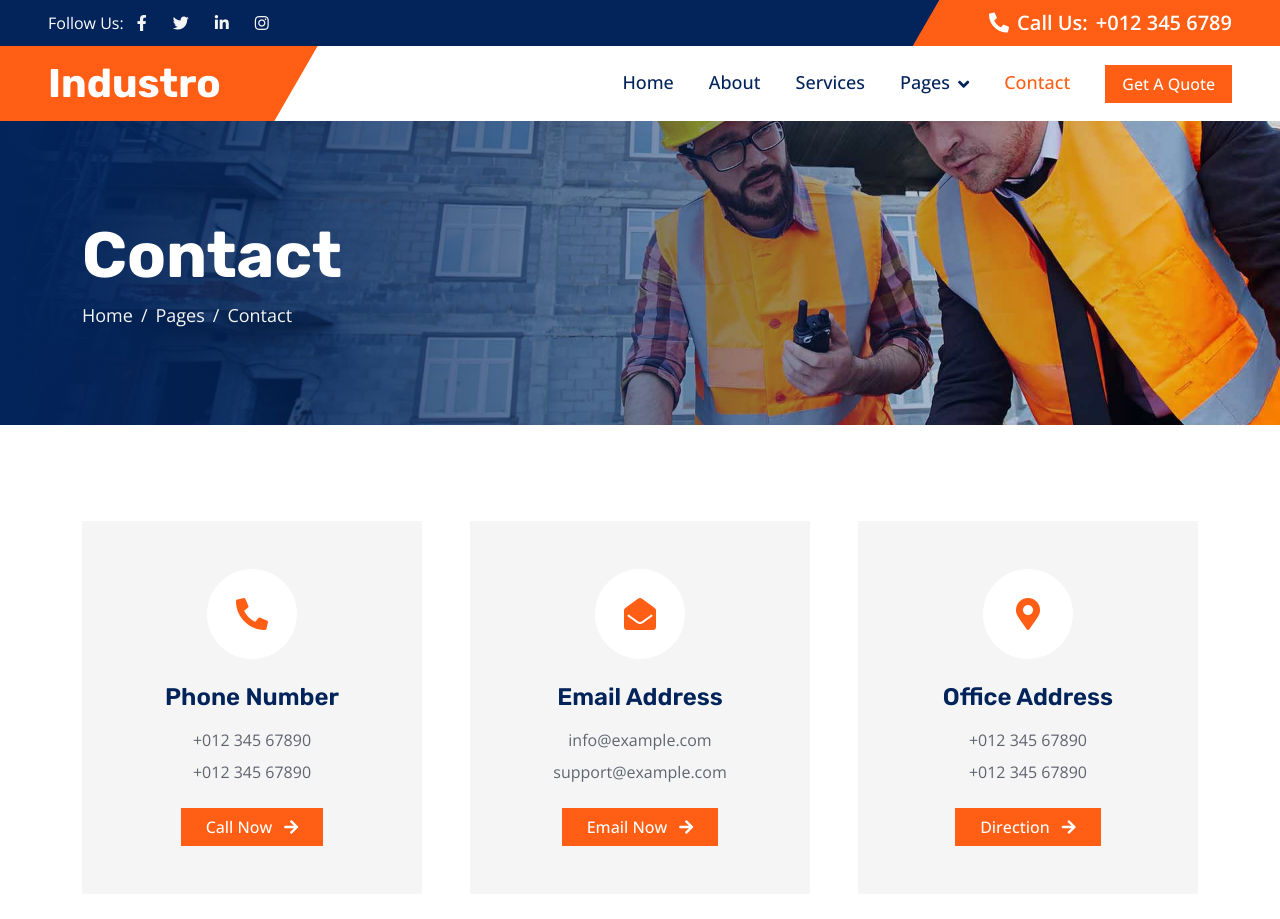
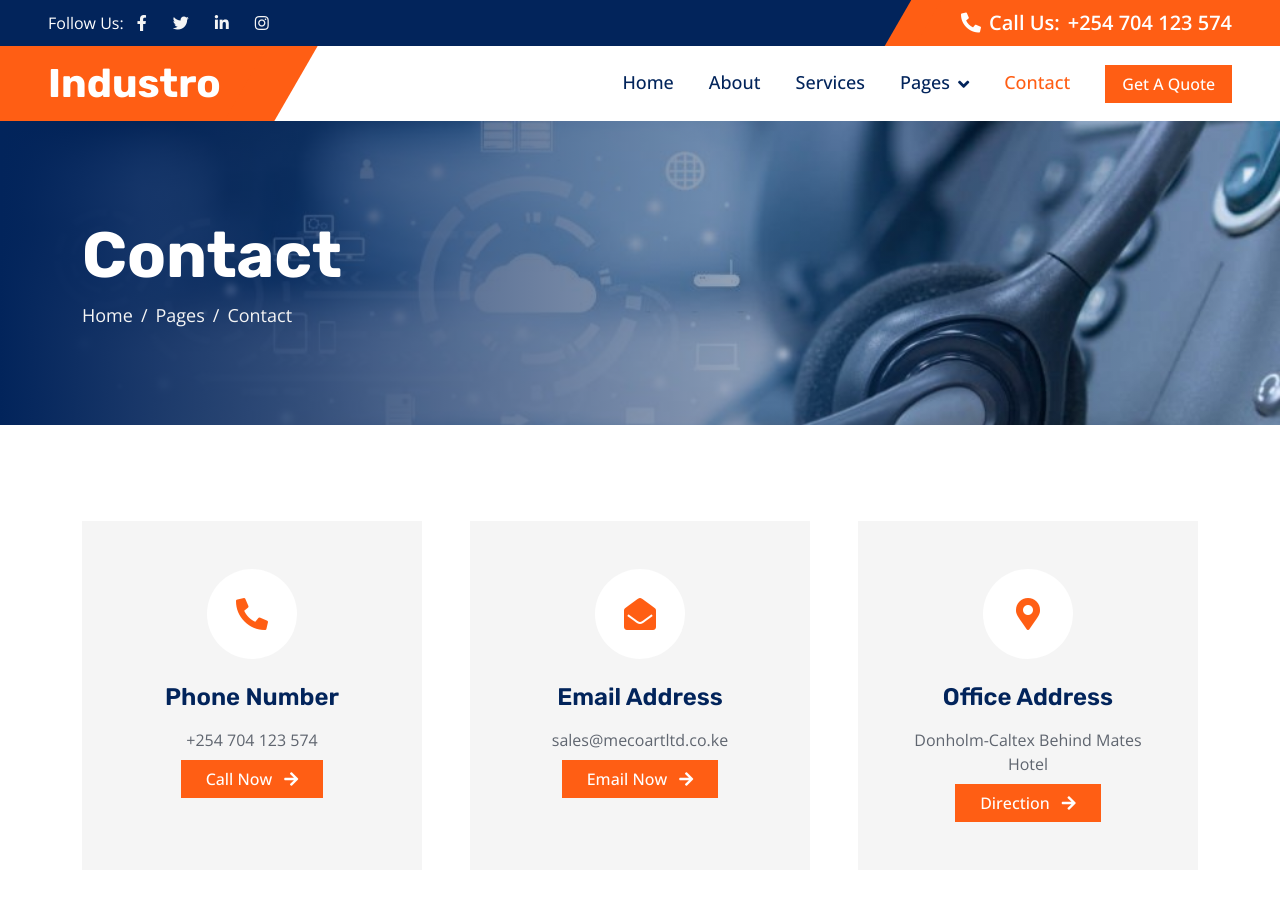
Before and after one commit to Konyuka/mecoart, a PHP site: page /contact.html in a window 1280 px wide. Shown: the top 919 px of the page. Run offline with PHP 8.4, Linux system fonts and the light colour scheme; some libraries are stand-ins or nearby versions; grey boxes are pictures that could not be loaded.

Commit message:
contact page

```diff
--- a/contact.html
+++ b/contact.html
@@ -57,7 +57,7 @@
             <div class="col-lg-6 text-end">
                 <div class="h-100 topbar-right d-inline-flex align-items-center text-white py-2 px-5">
                     <span class="fs-5 fw-bold me-2"><i class="fa fa-phone-alt me-2"></i>Call Us:</span>
-                    <span class="fs-5 fw-bold">+012 345 6789</span>
+                    <span class="fs-5 fw-bold">+254 704 123 574</span>
                 </div>
             </div>
         </div>
@@ -122,9 +122,8 @@
                             <i class="fa fa-phone-alt fa-2x text-primary"></i>
                         </div>
                         <h4 class="mb-3">Phone Number</h4>
-                        <p class="mb-2">+012 345 67890</p>
-                        <p class="mb-4">+012 345 67890</p>
-                        <a class="btn btn-primary px-4" href="tel:+0123456789">Call Now <i
+                        <p class="mb-2">+254 704 123 574</p>
+                        <a class="btn btn-primary px-4" href="tel:+254704123574">Call Now <i
                                 class="fa fa-arrow-right ms-2"></i></a>
                     </div>
                 </div>
@@ -134,9 +133,8 @@
                             <i class="fa fa-envelope-open fa-2x text-primary"></i>
                         </div>
                         <h4 class="mb-3">Email Address</h4>
-                        <p class="mb-2">info@example.com</p>
-                        <p class="mb-4">support@example.com</p>
-                        <a class="btn btn-primary px-4" href="mailto:info@example.com">Email Now <i
+                        <p class="mb-2">sales@mecoartltd.co.ke</p>
+                        <a class="btn btn-primary px-4" href="mailto:sales@mecoartltd.co.ke">Email Now <i
                                 class="fa fa-arrow-right ms-2"></i></a>
                     </div>
                 </div>
@@ -146,8 +144,7 @@
                             <i class="fa fa-map-marker-alt fa-2x text-primary"></i>
                         </div>
                         <h4 class="mb-3">Office Address</h4>
-                        <p class="mb-2">+012 345 67890</p>
-                        <p class="mb-4">+012 345 67890</p>
+                        <p class="mb-2">Donholm-Caltex Behind Mates Hotel</p>
                         <a class="btn btn-primary px-4" href="https://goo.gl/maps/FsznshxgnULBGgkN9"
                             target="blank">Direction <i class="fa fa-arrow-right ms-2"></i></a>
                     </div>
@@ -156,18 +153,19 @@
             <div class="row mb-5">
                 <div class="col-12 wow fadeInUp" data-wow-delay="0.1s">
                     <iframe class="w-100"
-                        src="https://www.google.com/maps/embed?pb=!1m18!1m12!1m3!1d3001156.4288297426!2d-78.01371936852176!3d42.72876761954724!2m3!1f0!2f0!3f0!3m2!1i1024!2i768!4f13.1!3m3!1m2!1s0x4ccc4bf0f123a5a9%3A0xddcfc6c1de189567!2sNew%20York%2C%20USA!5e0!3m2!1sen!2sbd!4v1603794290143!5m2!1sen!2sbd"
+                        src="https://www.google.com/maps/embed?pb=!1m18!1m12!1m3!1d437.410764117607!2d36.88873578329387!3d-1.3035721055105862!2m3!1f0!2f0!3f0!3m2!1i1024!2i768!4f13.1!3m3!1m2!1s0x182f13edf8c44a51%3A0xc3c080dc7f67cbe1!2sMates%20Hotel!5e0!3m2!1sen!2ske!4v1674116509994!5m2!1sen!2ske"
                         frameborder="0" style="min-height: 450px; border:0;" allowfullscreen="" aria-hidden="false"
                         tabindex="0"></iframe>
+                        <!-- <iframe
+                            src="https://www.google.com/maps/embed?pb=!1m18!1m12!1m3!1d437.410764117607!2d36.88873578329387!3d-1.3035721055105862!2m3!1f0!2f0!3f0!3m2!1i1024!2i768!4f13.1!3m3!1m2!1s0x182f13edf8c44a51%3A0xc3c080dc7f67cbe1!2sMates%20Hotel!5e0!3m2!1sen!2ske!4v1674116509994!5m2!1sen!2ske"
+                            width="600" height="450" style="border:0;" allowfullscreen="" loading="lazy"
+                            referrerpolicy="no-referrer-when-downgrade"></iframe> -->
                 </div>
             </div>
             <div class="row g-5">
                 <div class="col-lg-6 wow fadeInUp" data-wow-delay="0.1s">
                     <p class="fw-medium text-uppercase text-primary mb-2">Contact Us</p>
                     <h1 class="display-5 mb-4">If You Have Any Queries, Please Feel Free To Contact Us</h1>
-                    <p class="mb-4">The contact form is currently inactive. Get a functional and working contact form
-                        with Ajax & PHP in a few minutes. Just copy and paste the files, add a little code and you're
-                        done. <a href="https://htmlcodex.com/contact-form">Download Now</a>.</p>
                     <div class="row g-4">
                         <div class="col-6">
                             <div class="d-flex">
@@ -176,7 +174,7 @@
                                 </div>
                                 <div class="ms-3">
                                     <h6>Call Us</h6>
-                                    <span>+012 345 67890</span>
+                                    <span>+254 704 123 574</span>
                                 </div>
                             </div>
                         </div>
@@ -187,7 +185,7 @@
                                 </div>
                                 <div class="ms-3">
                                     <h6>Mail Us</h6>
-                                    <span>info@example.com</span>
+                                    <span>sales@mecoartltd.co.ke</span>
                                 </div>
                             </div>
                         </div>
--- a/css/style.css
+++ b/css/style.css
@@ -229,7 +229,7 @@ h6,
 }
 
 .page-header {
-    background: linear-gradient(to right, rgba(2, 36, 91, 1) 0%, rgba(2, 36, 91, 0) 100%), url(../img/carousel-2.jpg) center center no-repeat;
+    background: linear-gradient(to right, rgba(2, 36, 91, 1) 0%, rgba(2, 36, 91, 0) 100%), url(../img/call.jpg) center center no-repeat;
     background-size: cover;
 }
 
```
Also changed, not shown: img/call.jpg (added), img/food.jpg, img/food2.jpg (added).
